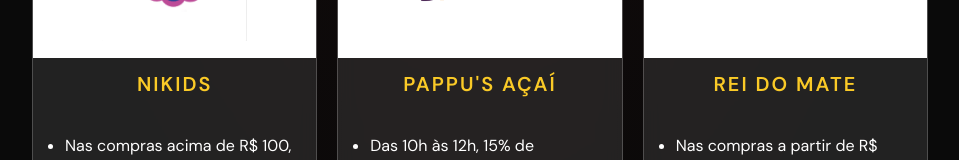
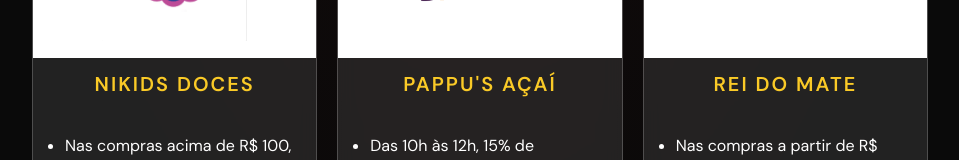
Before and after one commit to vittorhugomachado/lp-beneficios-shopping-d, a React (Vite) app: page / in a window 1280 px wide. Shown: the part 2606-2766 px from the top of the page, without its empty margins (160-1119 px from the left). Built offline with nearby package versions, Linux system fonts and the light colour scheme.

Commit message:
Update StoresSection.jsx

```diff
--- a/src/components/StoresSection.jsx
+++ b/src/components/StoresSection.jsx
@@ -86,7 +86,7 @@
   },
   {
     id: 10,
-    name: "Nikids",
+    name: "Nikids Doces",
     initial: "N",
     color: "#C61D22",
     logo: "/nikids.png",
@@ -123,10 +123,7 @@
     initial: "T",
     color: "#C61D22",
     logo: "logo-tenis-one.jpg",
-    benefit: [
-      "10% de desconto no crédito, 15% no PIX e no débito",
-      ,
-    ],
+    benefit: ["10% de desconto no crédito, 15% no PIX e no débito"],
     details: ["Os 10% de desconto são válidos inclusive para os tênis que já estão em promoção"],
   },
   {
```
